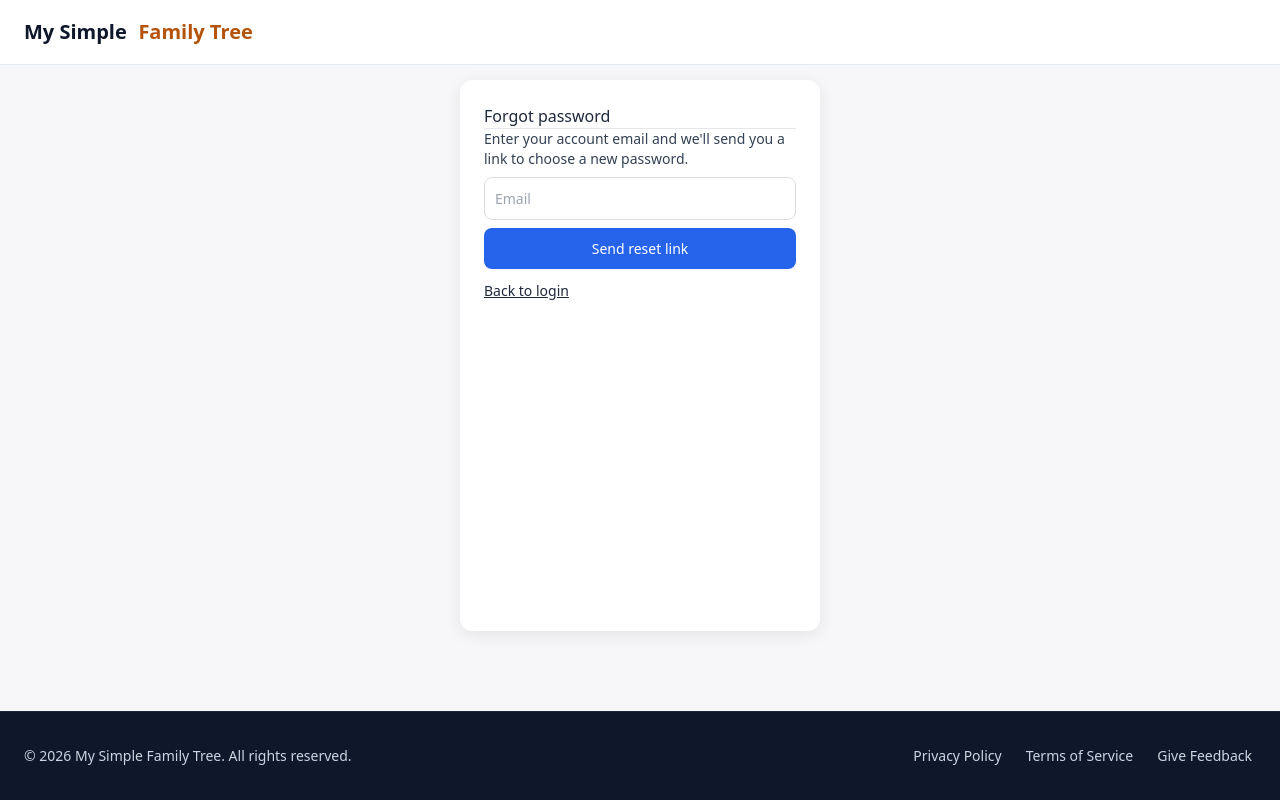
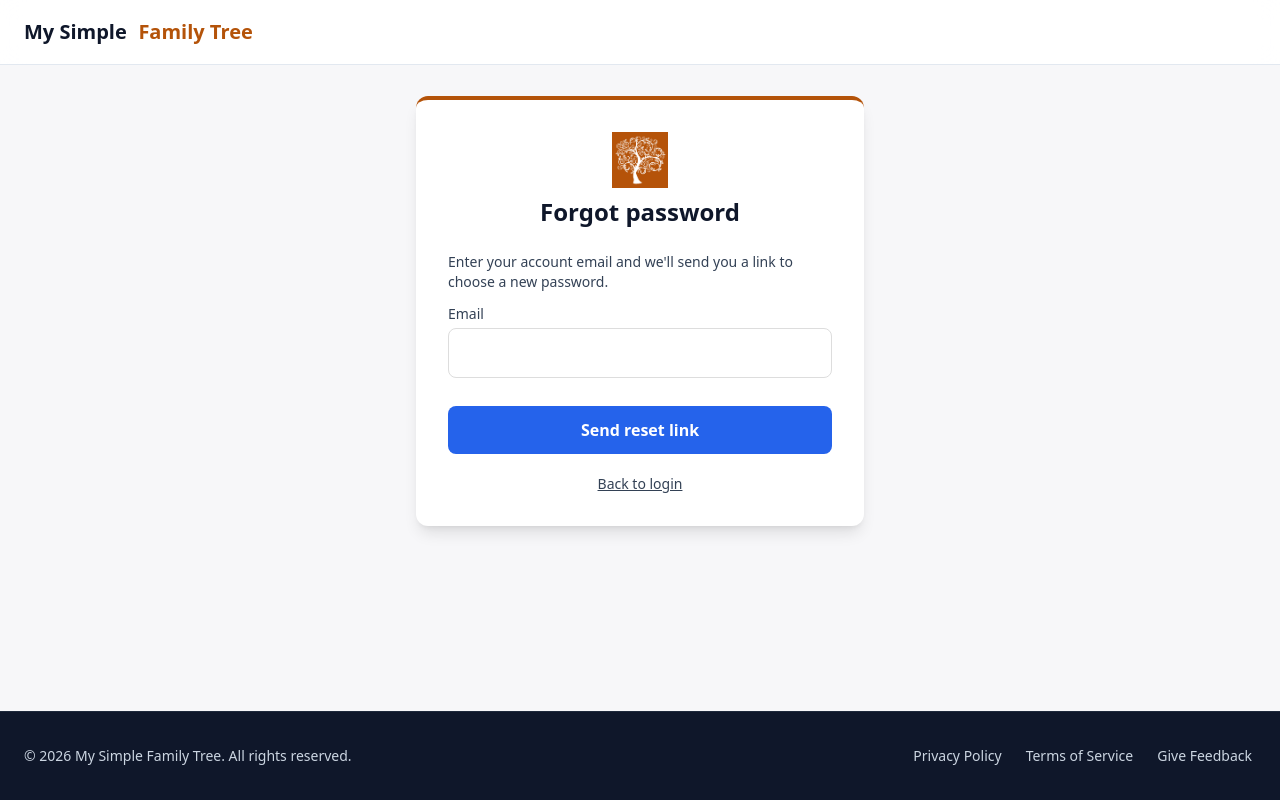
Before and after one commit to Moiralah/ft_transcendence, a Next.js app in the folder frontend/: page /forgot-password in a window 1280 px wide. Built offline with nearby package versions, Linux system fonts and the light colour scheme.

Commit message:
update reset password page and forgot password page to folow sign-in sign up design. update claim flag. add ring to real user in tree

```diff
--- a/frontend/src/app/canvas/[id]/page.tsx
+++ b/frontend/src/app/canvas/[id]/page.tsx
@@ -839,7 +839,7 @@ export default function Content() {
                 className="w-24 h-10 bg-white hover:bg-gray-50 border border-black shadow text-black focus:outline-none focus:ring-2 focus:ring-amber-600 focus:ring-offset-2"
                 onClick={() => setTreeMemberModal(false)}
               >
-                Cancel
+                Close
               </button>
             </div>
           </div>
--- a/frontend/src/app/forgot-password/page.tsx
+++ b/frontend/src/app/forgot-password/page.tsx
@@ -7,6 +7,8 @@ import { supabase } from '@/lib/supabaseClient';
 import { SkipLink } from '@/components/SkipLink';
 import { Navbar } from '@/components/navbar';
 import { Footer } from '@/components/footer';
+
+import logo from '@/app/icon.png';
 
 export default function ForgotPasswordPage() {
 	const [email, setEmail] = useState('');
@@ -35,39 +37,55 @@ export default function ForgotPasswordPage() {
 			<header id="navbar" tabIndex={-1} className="focus:outline-none">
 				<Navbar />
 			</header>
-			<main id="main-content" tabIndex={-1} className="flex flex-1 focus:outline-none">
-				<div className="card">
-					<h1>Forgot password</h1>
-					<hr />
+			<main id="main-content" tabIndex={-1} className="flex flex-1 px-4 focus:outline-none">
+				{/* Same card as the login page (components/signInCard.tsx), the
+				    signup page, and reset-password: identical shell and header. */}
+				<div className="w-full max-w-md mx-auto mt-24 mb-12 self-start bg-white rounded-xl shadow-lg p-8 border-t-4 border-amber-700">
+					<div className="flex flex-col items-center gap-2 mb-6 text-center">
+						{/* eslint-disable-next-line @next/next/no-img-element */}
+						<img src={logo.src} alt="" width={56} height={56} draggable={false} className="h-14 w-14 select-none" />
+						<h1 className="text-2xl font-bold text-slate-900">Forgot password</h1>
+					</div>
+
 					{sent ? (
-						<p className="success" role="status">
-							If an account exists for that email, we&apos;ve sent a link to reset the password.
-							The link works for a limited time.
-						</p>
+						<div className="flex flex-col gap-4">
+							<p className="success" role="status">
+								If an account exists for that email, we&apos;ve sent a link to reset the password.
+								The link works for a limited time.
+							</p>
+							<p className="text-sm text-center text-slate-700">
+								<Link href="/login" className="underline">Back to login</Link>
+							</p>
+						</div>
 					) : (
-						<form onSubmit={handleSubmit} className="mb-3">
-							<p className="text-sm text-slate-700">
+						<form onSubmit={handleSubmit} className="flex flex-col gap-1">
+							<p className="text-sm text-slate-700 mb-2">
 								Enter your account email and we&apos;ll send you a link to choose a new password.
 							</p>
-							<label htmlFor="forgot-email" className="sr-only">Email</label>
+							<label htmlFor="forgot-email" className="text-sm font-medium text-slate-700">Email</label>
 							<input
 								id="forgot-email"
 								type="email"
 								autoComplete="email"
-								placeholder="Email"
+								required
 								value={email}
 								onChange={(e) => setEmail(e.target.value)}
-								required
+								className="!text-base !py-3 !mt-0"
+								suppressHydrationWarning
 							/>
-							<button type="submit" disabled={submitting}>
-								{submitting ? 'Sending...' : 'Send reset link'}
+							<button
+								type="submit"
+								disabled={submitting}
+								className="mt-4 !py-3 !text-base font-semibold disabled:opacity-60"
+							>
+								{submitting ? 'Sending…' : 'Send reset link'}
 							</button>
 							{error && <div className="error" role="alert">{error}</div>}
+							<p className="text-sm text-center text-slate-700 mt-4">
+								<Link href="/login" className="underline">Back to login</Link>
+							</p>
 						</form>
 					)}
-					<p className="text-sm mt-3">
-						<Link href="/login" className="underline">Back to login</Link>
-					</p>
 				</div>
 			</main>
 			<footer id="footer" tabIndex={-1} className="focus:outline-none mt-auto">
--- a/frontend/src/app/reset-password/page.tsx
+++ b/frontend/src/app/reset-password/page.tsx
@@ -10,11 +10,10 @@ import { clearSession, MIN_PASSWORD_LENGTH } from '@/lib/auth';
 import { SkipLink } from '@/components/SkipLink';
 import { Navbar } from '@/components/navbar';
 import { Footer } from '@/components/footer';
+// Same content-hashed import as the signup page: /icon.png is cached for a
+// year, so a new logo would never show.
+import logo from '@/app/icon.png';
 
-// A session created by the emailed link carries an `otp` entry in its `amr`
-// (authentication methods) claim; a normal password or OAuth login doesn't.
-// Used so this page only offers the "no current password needed" form to
-// someone who actually arrived from the reset email.
 function isRecoverySession(session: Session | null): boolean {
 	if (!session) return false;
 	try {
@@ -35,9 +34,6 @@ export default function ResetPasswordPage() {
 
 	useEffect(() => {
 		let active = true;
-		// supabase-js reads the recovery session out of the URL when it starts,
-		// which can be before this effect subscribes, so the PASSWORD_RECOVERY
-		// event alone can be missed — also inspect the session directly.
 		const { data: sub } = supabase.auth.onAuthStateChange((event) => {
 			if (event === 'PASSWORD_RECOVERY' && active) setState('ready');
 		});
@@ -69,9 +65,6 @@ export default function ResetPasswordPage() {
 			setSubmitting(false);
 			return;
 		}
-		// The reset link only proves email ownership; it must not leave the
-		// browser signed in. End every Supabase session for this account and
-		// make them log in with the new password (and 2FA, if enabled).
 		clearSession();
 		await supabase.auth.signOut({ scope: 'global' });
 		router.replace('/login?reset=1');
@@ -83,46 +76,68 @@ export default function ResetPasswordPage() {
 			<header id="navbar" tabIndex={-1} className="focus:outline-none">
 				<Navbar />
 			</header>
-			<main id="main-content" tabIndex={-1} className="flex flex-1 focus:outline-none">
-				<div className="card">
-					<h1>Choose a new password</h1>
-					<hr />
-					{state === 'checking' && <p aria-live="polite">Checking your link...</p>}
+			<main id="main-content" tabIndex={-1} className="flex flex-1 px-4 focus:outline-none">
+				{/* Same card as the login page (components/signInCard.tsx) and the
+				    signup page: identical shell, header block, and control styling. */}
+				<div className="w-full max-w-md mx-auto mt-24 mb-12 self-start bg-white rounded-xl shadow-lg p-8 border-t-4 border-amber-700">
+					<div className="flex flex-col items-center gap-2 mb-6 text-center">
+						{/* eslint-disable-next-line @next/next/no-img-element */}
+						<img src={logo.src} alt="" width={56} height={56} draggable={false} className="h-14 w-14 select-none" />
+						<h1 className="text-2xl font-bold text-slate-900">Choose a new password</h1>
+					</div>
+
+					<div aria-live="polite">
+						{state === 'checking' && (
+							<p className="text-center text-slate-600">Checking your link…</p>
+						)}
+
 						{state === 'invalid' && (
-						<>
+							<div className="flex flex-col gap-4">
 								<div className="error" role="alert">
 									This reset link is invalid or has expired.
 								</div>
-							<p className="text-sm mt-3">
+								<p className="text-sm text-slate-700 text-center">
 									<Link href="/forgot-password" className="underline">Request a new link</Link>
 								</p>
-						</>
+							</div>
 						)}
+					</div>
+
 					{state === 'ready' && (
-						<form onSubmit={handleSubmit} className="mb-3">
-							<label htmlFor="new-password" className="sr-only">New password</label>
+						<form onSubmit={handleSubmit} className="flex flex-col gap-1">
+							<label htmlFor="new-password" className="text-sm font-medium text-slate-700">New password</label>
 							<input
 								id="new-password"
 								type="password"
 								autoComplete="new-password"
-								placeholder={`New password (min. ${MIN_PASSWORD_LENGTH} characters)`}
+								required
 								value={password}
 								onChange={(e) => setPassword(e.target.value)}
-								required
+								className="!text-base !py-3 !mt-0"
+								suppressHydrationWarning
 							/>
-							<label htmlFor="confirm-new-password" className="sr-only">Confirm new password</label>
+							<p className="text-xs text-slate-600">At least {MIN_PASSWORD_LENGTH} characters.</p>
+
+							<label htmlFor="confirm-new-password" className="text-sm font-medium text-slate-700 mt-2">Confirm new password</label>
 							<input
 								id="confirm-new-password"
 								type="password"
 								autoComplete="new-password"
-								placeholder="Confirm new password"
+								required
 								value={confirmPassword}
 								onChange={(e) => setConfirmPassword(e.target.value)}
-								required
+								className="!text-base !py-3 !mt-0"
+								suppressHydrationWarning
 							/>
-							<button type="submit" disabled={submitting}>
-								{submitting ? 'Saving...' : 'Set new password'}
+
+							<button
+								type="submit"
+								disabled={submitting}
+								className="mt-4 !py-3 !text-base font-semibold disabled:opacity-60"
+							>
+								{submitting ? 'Saving…' : 'Set new password'}
 							</button>
+
 							{error && <div className="error" role="alert">{error}</div>}
 						</form>
 					)}
--- a/frontend/src/components/nodeProfileBanner.tsx
+++ b/frontend/src/components/nodeProfileBanner.tsx
@@ -470,6 +470,7 @@ export function NodeProfileModal({
 	const canAddFamily =
 		canAddOrSave &&
 		isHolder &&
+		isClaimedNode &&
 		(isUnclaimedHolder || isMyClaimOnThisNode || viewerRole === 'ADMIN');
 
 	// Fields (name, birth date, gender, photo) can only be edited on unclaimed
--- a/frontend/src/components/treeNode.tsx
+++ b/frontend/src/components/treeNode.tsx
@@ -112,6 +112,13 @@ export function TreeNode({
     gender === 'male' ? 'Male' : gender === 'female' ? 'Female' : 'Gender not set';
   const genderSymbol = gender === 'male' ? '♂ ' : gender === 'female' ? '♀ ' : '';
 
+  // A node represents a real person in two cases:
+  //  - a HOLDER slot whose claim has been ACCEPTED (a real user sits there)
+  //  - a real user's own membership row (role is not HOLDER)
+  const isRealUserNode =
+    (nodeMember.role === 'HOLDER' && nodeMember.claim === 'ACCEPTED') ||
+    nodeMember.role !== 'HOLDER';
+
   return (
     <div className="flex flex-col items-center relative z-10">
       <div
@@ -123,7 +130,8 @@ export function TreeNode({
             'bg-red-200 border-red-600' :
           'bg-amber-100 border-amber-600'}
           border-2 font-bold rounded-xl px-4 py-2 text-sm text-center text-gray-800 shadow-sm z-10 min-w-[140px] max-w-[220px] [overflow-wrap:anywhere]
-        `}
+          ${isRealUserNode ? 'ring-2 ring-indigo-600 ring-offset-2' : ''}
+		  `}
       >
         {/* The keyboard way in (Tab, then Enter or Space). It has no onClick of its
             own: its click bubbles to the box above, which opens the profile. */}
```
Lines whose indentation alone changed are shown as unchanged.
